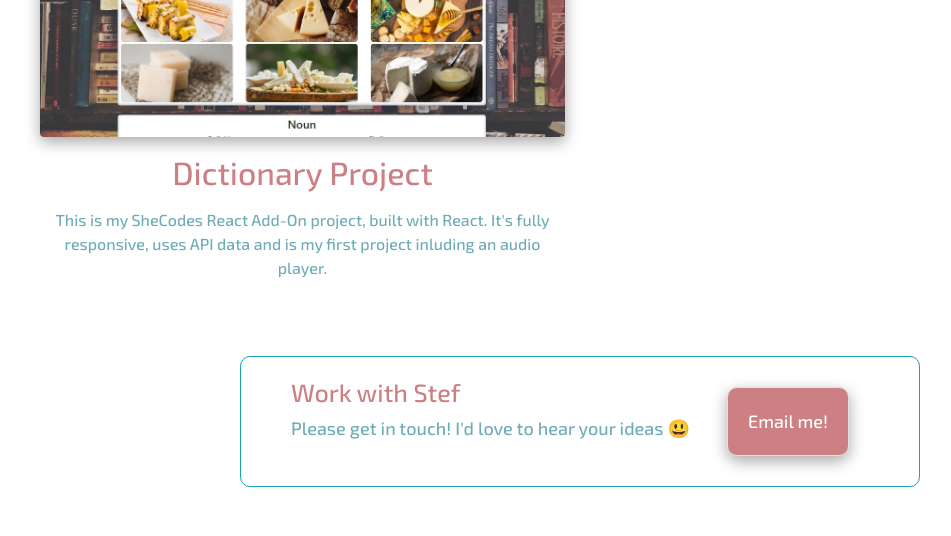
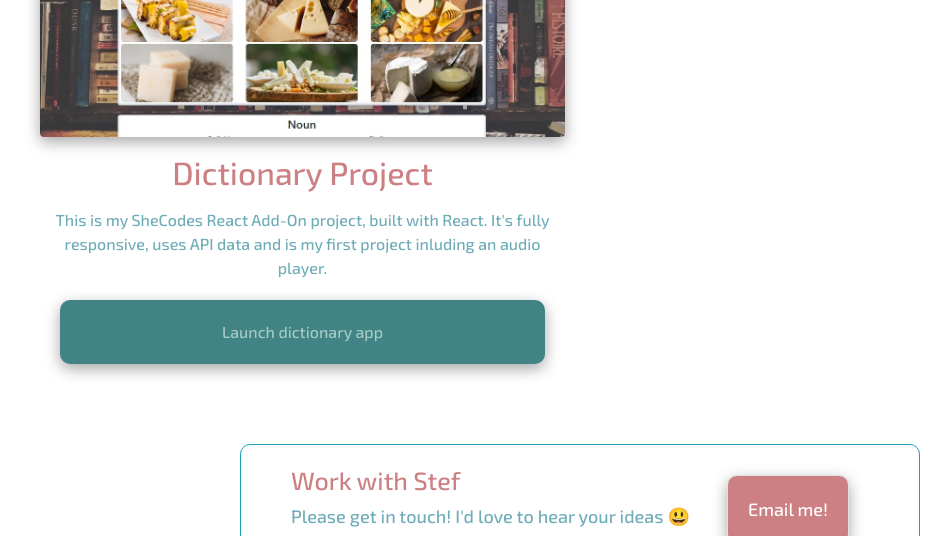
Before and after one commit to nonagongirl/portfolio-site, a plain HTML site: page work.html in a window 1280 px wide. Shown: the part 1271-1807 px from the top of the page, without its empty margins (60-1011 px from the left). Drawn offline with nearby package versions, Linux system fonts and the light colour scheme.

Commit message:
Added dictionary link

```diff
--- a/work.html
+++ b/work.html
@@ -91,6 +91,7 @@
 <a href="https://dick-van-dyketionary.netlify.app/" target="_blank" title="Launch Dictionary app"><h2 class="m-3" >Dictionary Project</h2></a>
 <p class="text-center"> This is my SheCodes React Add-On project, built with React. It's fully responsive, uses API data and is my first project inluding an audio player.
 </p>
+<div class="homepageButtons"><a href="https://dick-van-dyketionary.netlify.app/" title="Launch Dictionary app" target="_blank">Launch dictionary app</a></div>
 
 
 </div>
```
